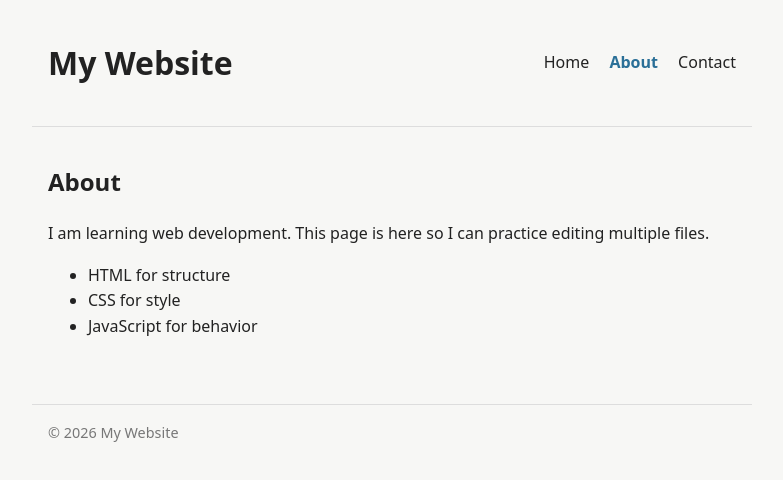
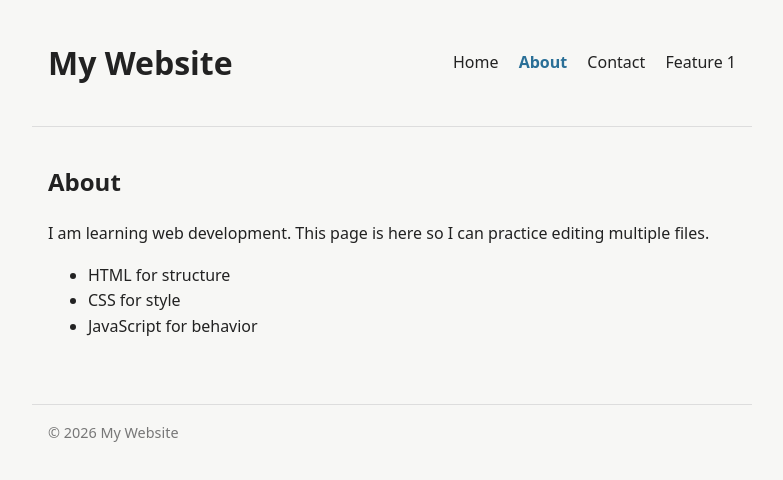
Before and after one commit to mattx2x/website-101, a plain HTML site: page about.html in a window 1280 px wide. Shown: the whole page, without its empty margins (248-1031 px from the left). Drawn offline with Linux system fonts and the light colour scheme.

Commit message:
added feature to other html files

```diff
--- a/about.html
+++ b/about.html
@@ -13,6 +13,7 @@
       <a href="index.html">Home</a>
       <a href="about.html" class="active">About</a>
       <a href="contact.html">Contact</a>
+      <a href="feature1.html">Feature 1</a>
     </nav>
   </header>
 
```
Also changed, not shown: contact.html (+1 -0 lines), index.html (+1 -0 lines).
